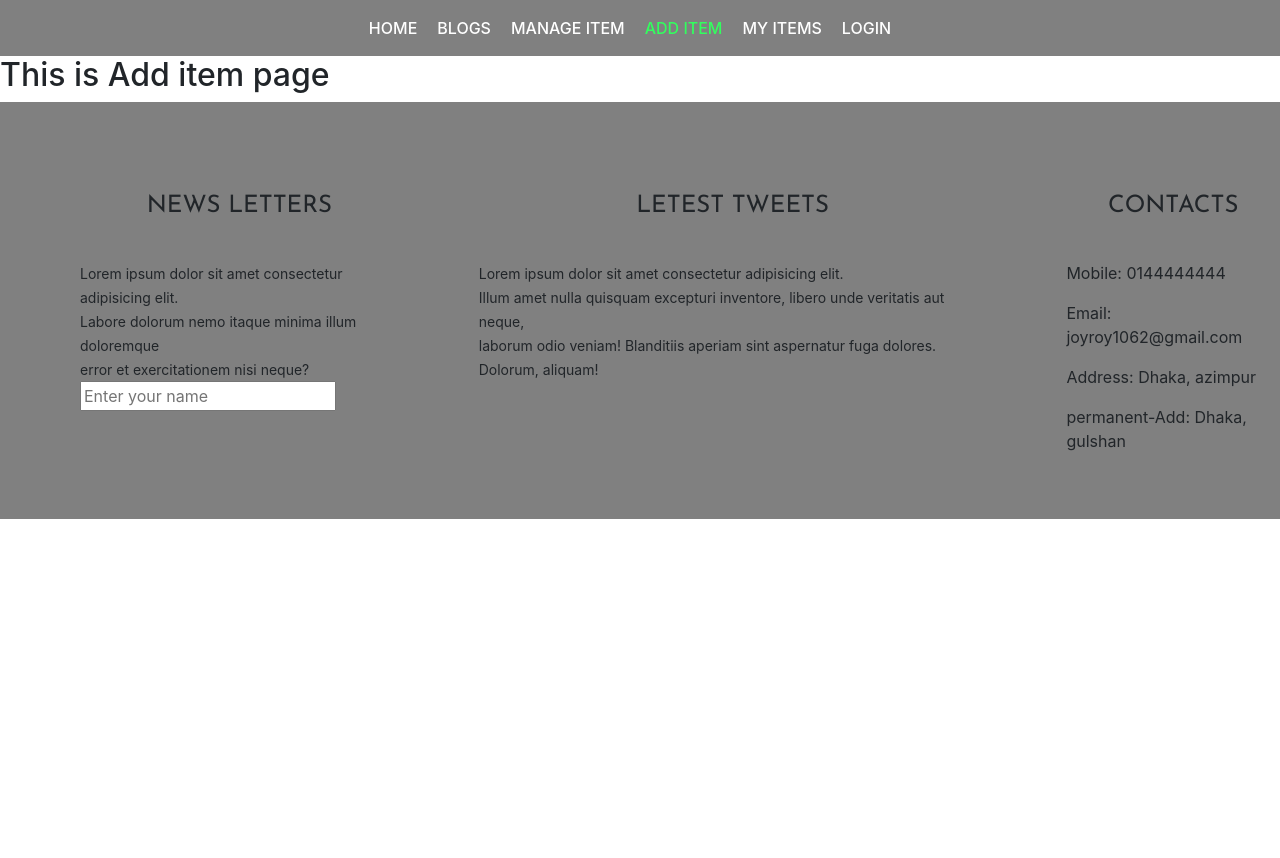
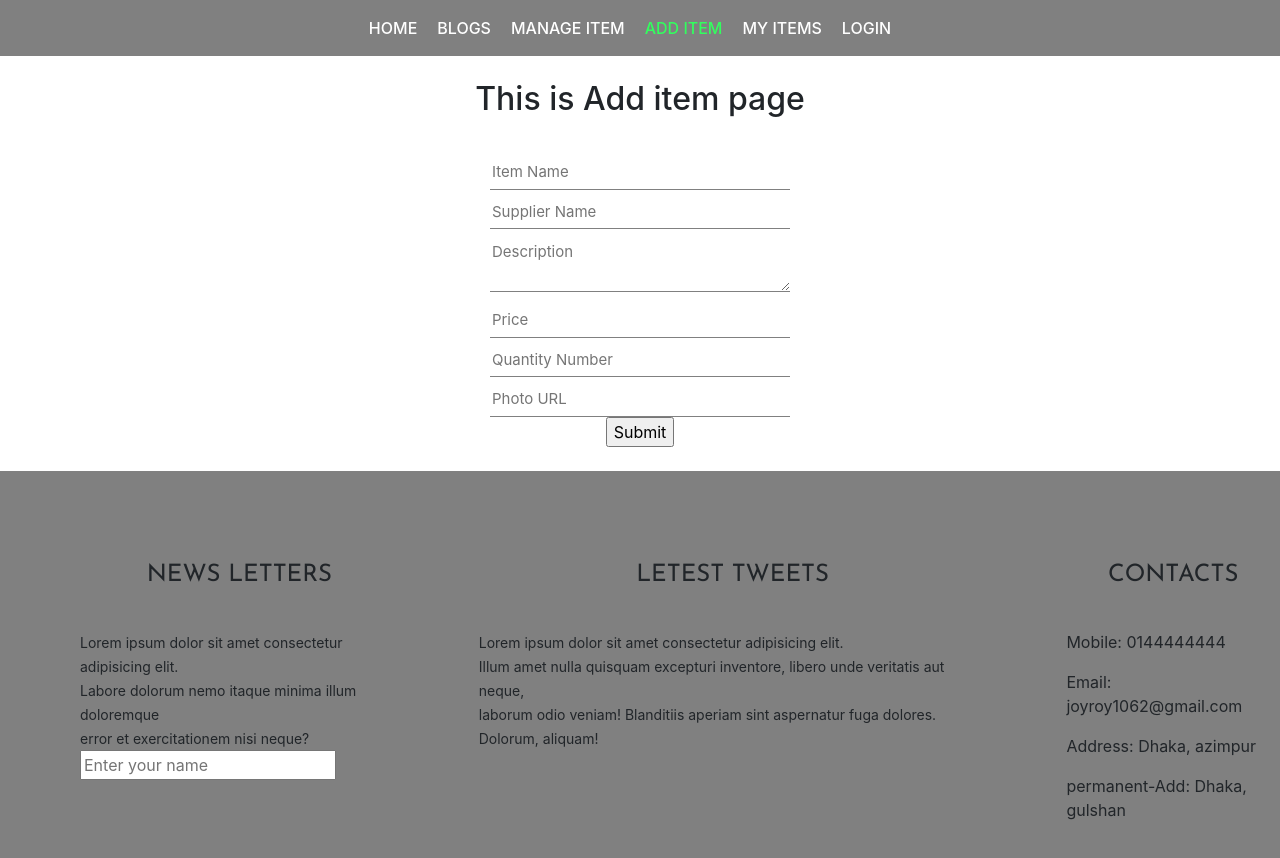
Before and after one commit to joymohanta/warehouse-management-client-side, a React (Create React App) app: page /additem in a window 1280 px wide. Shown: the top 858 px of the page. Before the commit the page ends 800 px from the top, so only its background shows below. Built offline with nearby package versions, Linux system fonts and the light colour scheme; no server answers; a web font is replaced by a local one.

Commit message:
manageItem table done

```diff
--- a/package.json
+++ b/package.json
@@ -14,6 +14,7 @@
     "react-countup": "^6.2.0",
     "react-dom": "^18.1.0",
     "react-firebase-hooks": "^5.0.3",
+    "react-hook-form": "^7.30.0",
     "react-router-dom": "^6.3.0",
     "react-scripts": "5.0.1",
     "react-toastify": "^9.0.0",
--- a/public/service.json
+++ b/public/service.json
@@ -60,6 +60,6 @@
       "name": "Microsoft surface",
       "supplier": "microsoft corporation",
       "price": "$650",
-      "quantitye": 41
+      "quantity": 41
     }
   ]
--- a/src/Pages/AddItem/AddItem.js
+++ b/src/Pages/AddItem/AddItem.js
@@ -1,9 +1,55 @@
 import React from "react";
+import { useForm } from "react-hook-form";
 
 const AddItem = () => {
+  const { register, handleSubmit } = useForm();
+  const onSubmit = (data) => console.log(data);
   return (
-    <div>
+    <div className="text-center my-4">
       <h2>This is Add item page</h2>
+      <br />
+      <form onSubmit={handleSubmit(onSubmit)}>
+        <input
+          className="input-field"
+          {...register("name", { required: true, maxLength: 20 })}
+          placeholder="Item Name"
+        />
+        <br />
+        <input
+          className="input-field"
+          {...register("supplier")}
+          placeholder="Supplier Name"
+        />
+        <br />
+        <textarea
+          className="input-field"
+          {...register("description")}
+          placeholder="Description"
+        />
+        <br />
+        <input
+          className="input-field"
+          type="number"
+          {...register("price")}
+          placeholder="Price"
+        />
+        <br />
+        <input
+          className="input-field"
+          type="number"
+          {...register("quantity")}
+          placeholder="Quantity Number"
+        />
+        <br />
+        <input
+          className="input-field"
+          type="text"
+          {...register("img")}
+          placeholder="Photo URL"
+        />
+        <br />
+        <input type="submit" />
+      </form>
     </div>
   );
 };
--- a/src/Pages/Inventory/Inventory.css
+++ b/src/Pages/Inventory/Inventory.css
@@ -6,3 +6,17 @@
 .selected_item_detail img{
     width: 400px;
 }
+.manage_button{
+    margin-top: 80px;
+}
+.manage_button .navigate_button{
+    background-color: yellowgreen;
+    padding: 10px 120px;
+    border-radius: 30px;
+    color: white;
+    font-weight: 500;
+}
+.manage_button .navigate_button:hover{
+    text-decoration: none;
+    background-color: rgb(93, 137, 5);
+}
--- a/src/Pages/Inventory/Inventory.js
+++ b/src/Pages/Inventory/Inventory.js
@@ -1,5 +1,5 @@
 import React, { useEffect, useState } from "react";
-import { useParams } from "react-router-dom";
+import { Link, useParams } from "react-router-dom";
 import "./Inventory.css";
 
 const Inventory = () => {
@@ -53,14 +53,10 @@ const Inventory = () => {
         Total quantity : <span id="total-quantity"> {item.quantity} </span>
       </h4>
       <p> {item.description} </p>
-      <button
-        id="deliver-button"
-        onClick={handleDeliver}
-        className="btn btn-primary mb-3"
-      >
+      <button onClick={handleDeliver} className="btn btn-primary mb-3">
         Deliver One Item
       </button>
-      <div>
+      <section>
         <h5>Enter your new quantity item here</h5>
         <input
           id="quantity-input"
@@ -70,13 +66,14 @@ const Inventory = () => {
         />
         <br />
         <br />
-        <button
-          id="quantity-button"
-          onClick={handleQuantity}
-          className="btn btn-success"
-        >
+        <button onClick={handleQuantity} className="btn btn-success">
           Add Quantity
         </button>
+      </section>
+      <div className="manage_button">
+        <Link className="navigate_button" to="/manageitem">
+          Manage All Items
+        </Link>
       </div>
     </div>
   );
--- a/src/Pages/ManageItem/ManageItem.js
+++ b/src/Pages/ManageItem/ManageItem.js
@@ -1,9 +1,22 @@
 import React from "react";
+import { Link } from "react-router-dom";
+import useItemDetail from "../../Hooks/useItemDetail";
+import ManageItemDetail from "./ManageItemDetail/ManageItemDetail";
 
 const ManageItem = () => {
+  const [items] = useItemDetail();
   return (
-    <div>
-      <h2>This is manage Item page</h2>
+    <div className="text-center my-4">
+      <h2 className="title mb-5">MANAGE YOUR ALL ITEM HERE</h2>
+      {items.map((item) => (
+        <ManageItemDetail key={item._id} item={item}></ManageItemDetail>
+      ))}
+
+      <div className="manage_button">
+        <Link className="navigate_button" to="/additem">
+          Add New Item
+        </Link>
+      </div>
     </div>
   );
 };
--- /dev/null
+++ b/src/Pages/ManageItem/ManageItemDetail/ManageItemDetail.css
@@ -0,0 +1,10 @@
+
+.icon-resize{
+    width: 30px;
+    color: gray;
+    cursor: pointer;
+}
+.table_control{
+    width: 75%;
+    margin: 0 auto;
+}
--- /dev/null
+++ b/src/Pages/ManageItem/ManageItemDetail/ManageItemDetail.js
@@ -0,0 +1,25 @@
+import { TrashIcon } from "@heroicons/react/solid";
+import React from "react";
+import "./ManageItemDetail.css";
+
+const ManageItemDetail = (props) => {
+  const { _id, img, name, supplier, description, price, quantity } = props.item;
+  return (
+    <div>
+      <table border="1" cellPadding="14px" className="table_control">
+        <tbody>
+          <tr>
+            <td className="w-25">{name}</td>
+            <td className="w-25">{price}</td>
+            <td className="w-25">{quantity}</td>
+            <td>
+              <TrashIcon className="icon-resize"></TrashIcon>
+            </td>
+          </tr>
+        </tbody>
+      </table>
+    </div>
+  );
+};
+
+export default ManageItemDetail;
```
Also changed, not shown: 1 other file (tests, documents, lock files or other folders).
